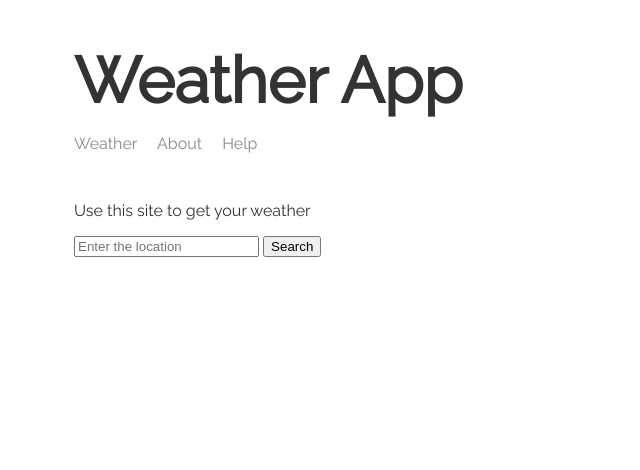
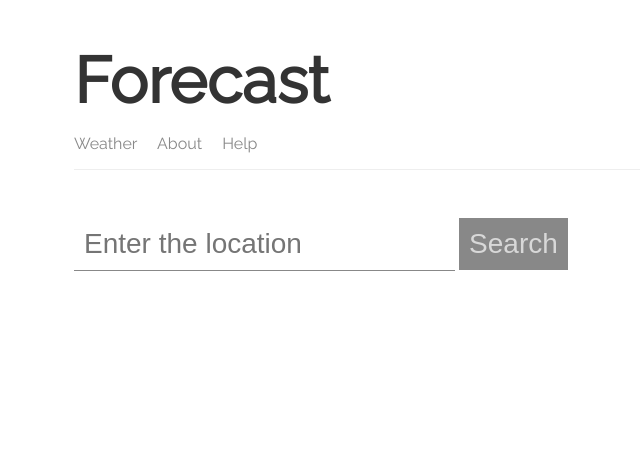
Before and after one commit to maxkucher/nodejs-weather-website, a Node server app: page / in a window 1280 px wide. Shown: the top 470 px of the page, without its empty margins (241-881 px from the left). Run offline with Node 20, Linux system fonts and the light colour scheme.

Commit message:
- Improved styling and added some script for starting the app.

```diff
--- a/package.json
+++ b/package.json
@@ -4,6 +4,7 @@
   "description": "",
   "main": "index.js",
   "scripts": {
+    "start": "node src/app.js",
     "test": "echo \"Error: no test specified\" && exit 1"
   },
   "keywords": [],
--- a/public/css/styles.css
+++ b/public/css/styles.css
@@ -20,6 +20,35 @@ body {
     color: #1c1c1c;
 }
 
+.weather-form .location{
+    border: none;
+    border-bottom: #888888 1px solid;
+    outline: none;
+    padding: 10px;
+    font-size: 28px;
+}
+.weather-form .location:hover{
+    border-color: #555555;
+}
+
+.weather-form button{
+    border: none;
+    font-weight: 100;
+    color: #d8d8d8;
+    background-color: #888888;
+    padding: 10px;
+    outline: none;
+    cursor: pointer;
+    font-size: 28px;
+    transition: 500ms;
+}
+.weather-form button:hover{
+    background-color: #333333;
+    outline: none;
+    transform: scale(1.05);
+    transition: 500ms;
+
+}
 .main-content{
     flex-grow: 1;
 }
@@ -33,6 +62,8 @@ footer{
 header{
     margin-top: 16px;
     margin-bottom: 48px;
+    padding-bottom: 16px;
+    border-bottom: 1px solid #eeeeee;
 }
 
 header a{
--- a/src/app.js
+++ b/src/app.js
@@ -21,7 +21,7 @@ app.use(express.static(path.join(__dirname, '../public')));
 
 app.get('/', (req, res) => {
     res.render('index', {
-        title: 'Weather App',
+        title: 'Forecast',
         name: 'Max Kucher'
     })
 });
--- a/templates/views/about.hbs
+++ b/templates/views/about.hbs
@@ -9,6 +9,7 @@
 <body>
 <div class="main-content">
     {{>header}}
+    <p>Simple  webapp on Node.js that shows forecast</p>
 </div>
 {{>footer}}
 </body>
--- a/templates/views/help.hbs
+++ b/templates/views/help.hbs
@@ -9,6 +9,7 @@
 <body>
 <div class="main-content">
     {{>header}}
+    <p>Use form on <a href="/">this</a> page to enter your city name.</p>
 </div>
 {{>footer}}
 </body>
--- a/templates/views/index.hbs
+++ b/templates/views/index.hbs
@@ -2,17 +2,16 @@
 <html lang="en">
 <head>
     <meta charset="UTF-8">
-    <title>Main</title>
+    <title>Forecast</title>
     <link rel="icon" href="/img/umbrella.png">
     <link rel="stylesheet" href="/css/styles.css">
 </head>
 <body>
 <div class="main-content">
     {{>header}}
-    <p>Use this site to get your weather</p>
 
-    <form action="">
-        <input  class="form-input" type="text" placeholder="Enter the location">
+    <form class="weather-form">
+        <input  class="location" type="text" placeholder="Enter the location" required>
         <button>Search</button>
     </form>
     <h3 id="weather-summary"></h3>
```
